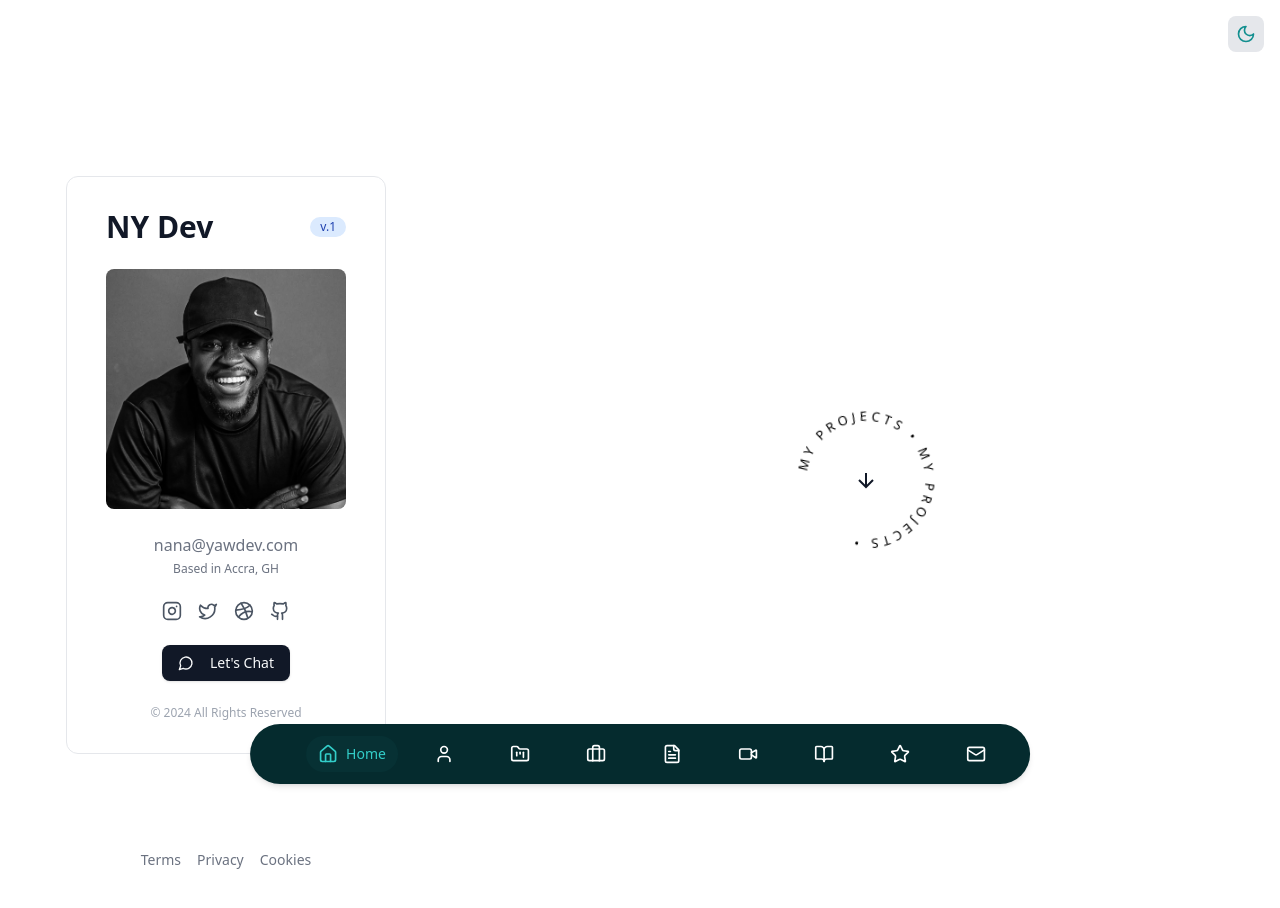
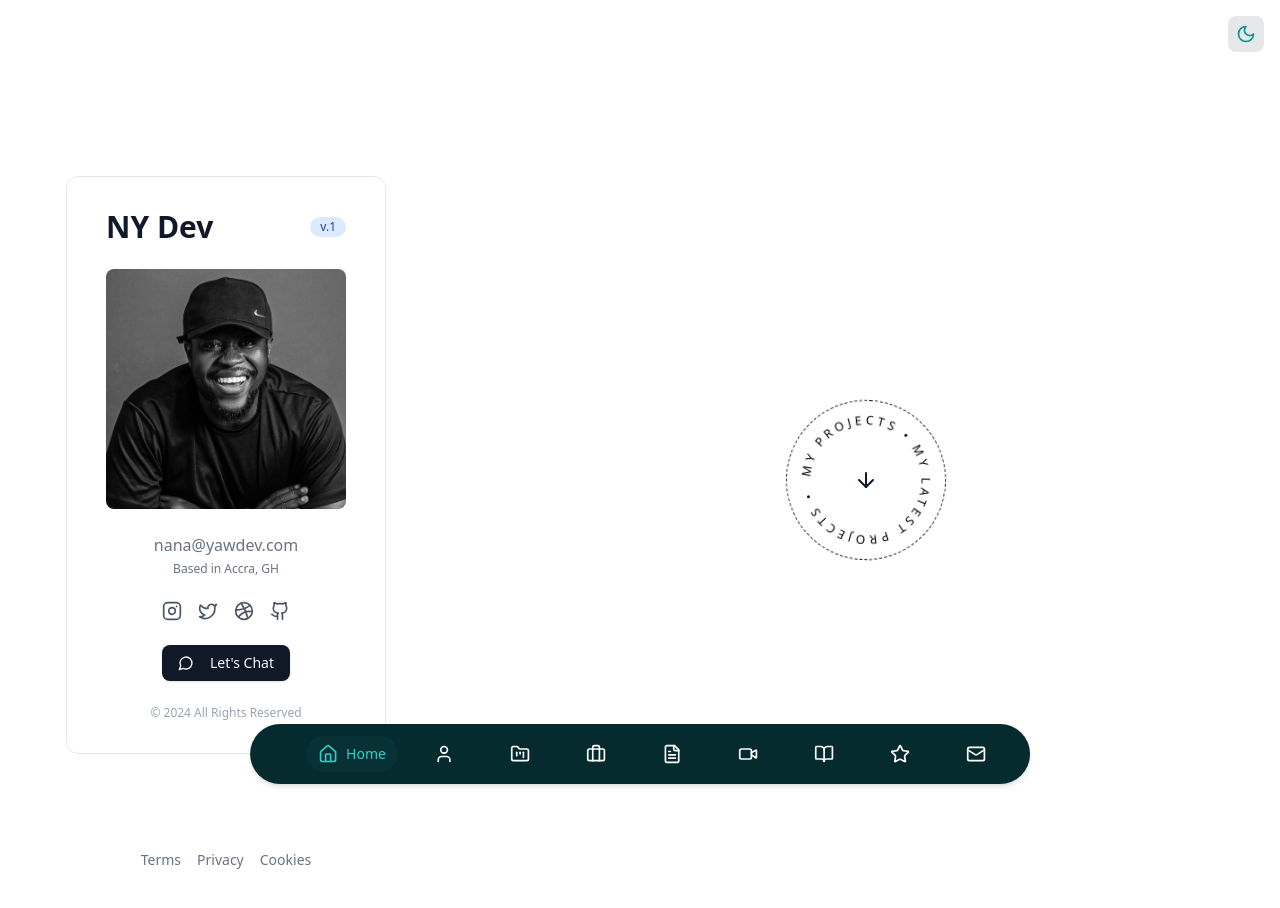
Before and after one commit to nanayawdev/nanayaw.dev, a React (Vite) app: page / in a window 1280 px wide. Shown: the top 908 px of the page. Built offline with nearby package versions, Linux system fonts and the light colour scheme.

Commit message:
rotating text fully edited

```diff
--- a/src/components/ui/rotating-text.jsx
+++ b/src/components/ui/rotating-text.jsx
@@ -1,13 +1,23 @@
 "use client"
 
 import React from 'react';
+import { motion } from "framer-motion";
 import { cn } from "@/lib/utils";
+import { ArrowDown } from "lucide-react";
 
 export function RotatingText({ className }) {
   return (
     <div className={cn("relative w-40 h-40 select-none", className)}>
       {/* Outer circle with rotating text */}
-      <div className="absolute w-full h-full animate-spin-slow">
+      <motion.div
+        className="absolute w-full h-full border-dashed border border-gray-900 dark:border-gray-100 rounded-full p-1"
+        animate={{ rotate: 360 }}
+        transition={{
+          duration: 10,
+          repeat: Infinity,
+          ease: "linear"
+        }}
+      >
         <svg viewBox="0 0 100 100" className="w-full h-full">
           <path
             id="textPath"
@@ -17,23 +27,15 @@ export function RotatingText({ className }) {
           />
           <text className="text-[8px] uppercase tracking-[0.3em] fill-current">
             <textPath href="#textPath">
-              My Projects • My Projects •
+              My Projects • My Latest Projects •
             </textPath>
           </text>
         </svg>
-      </div>
+      </motion.div>
 
       {/* Down arrow in center */}
       <div className="absolute inset-0 flex items-center justify-center">
-        <svg
-          className="w-6 h-6 text-gray-900 dark:text-gray-100"
-          viewBox="0 0 24 24"
-          fill="none"
-          stroke="currentColor"
-          strokeWidth="2"
-        >
-          <path d="M12 5v14M5 12l7 7 7-7" />
-        </svg>
+        <ArrowDown className="w-6 h-6 text-gray-900 dark:text-gray-100" />
       </div>
     </div>
   );
```
